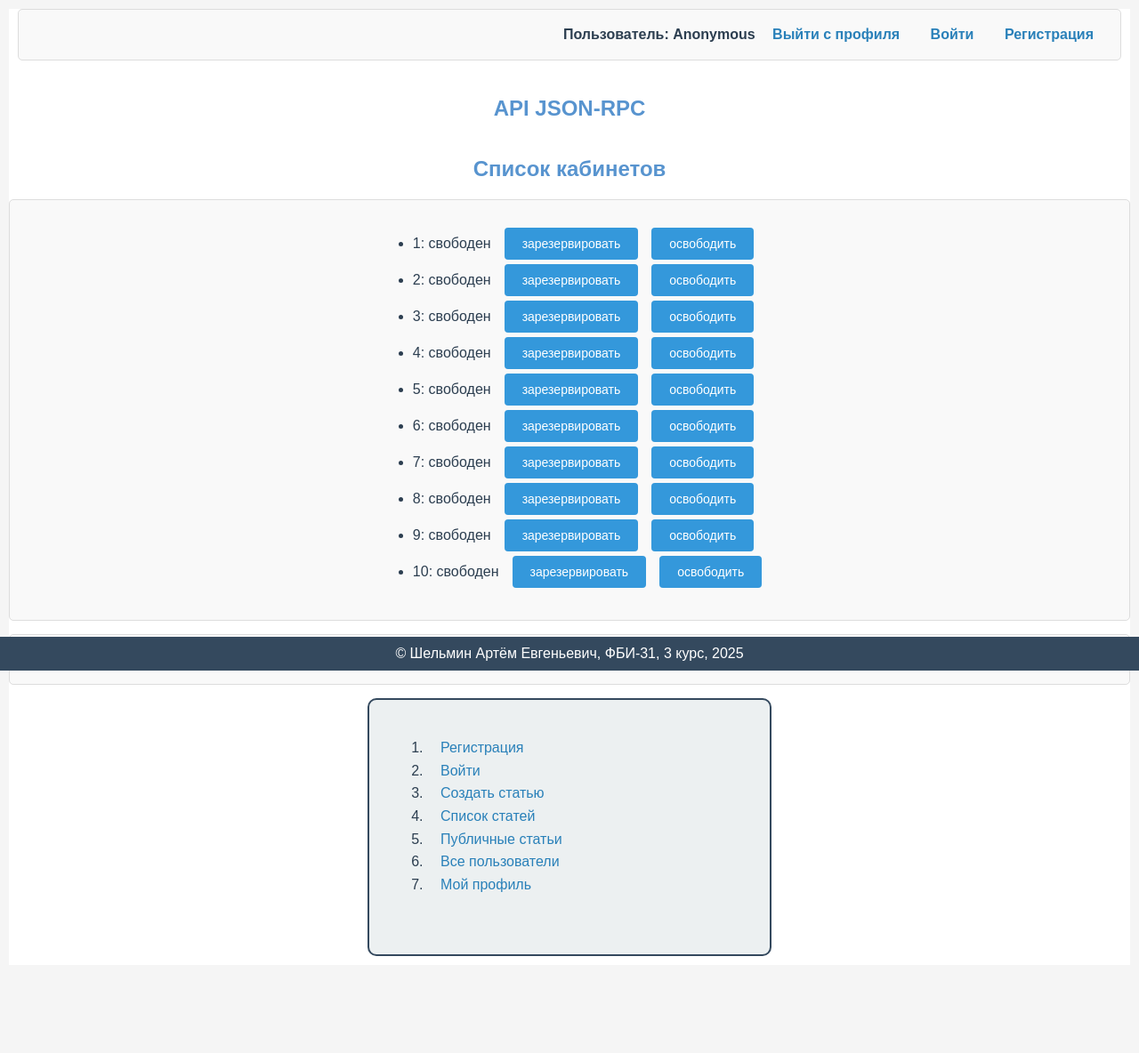
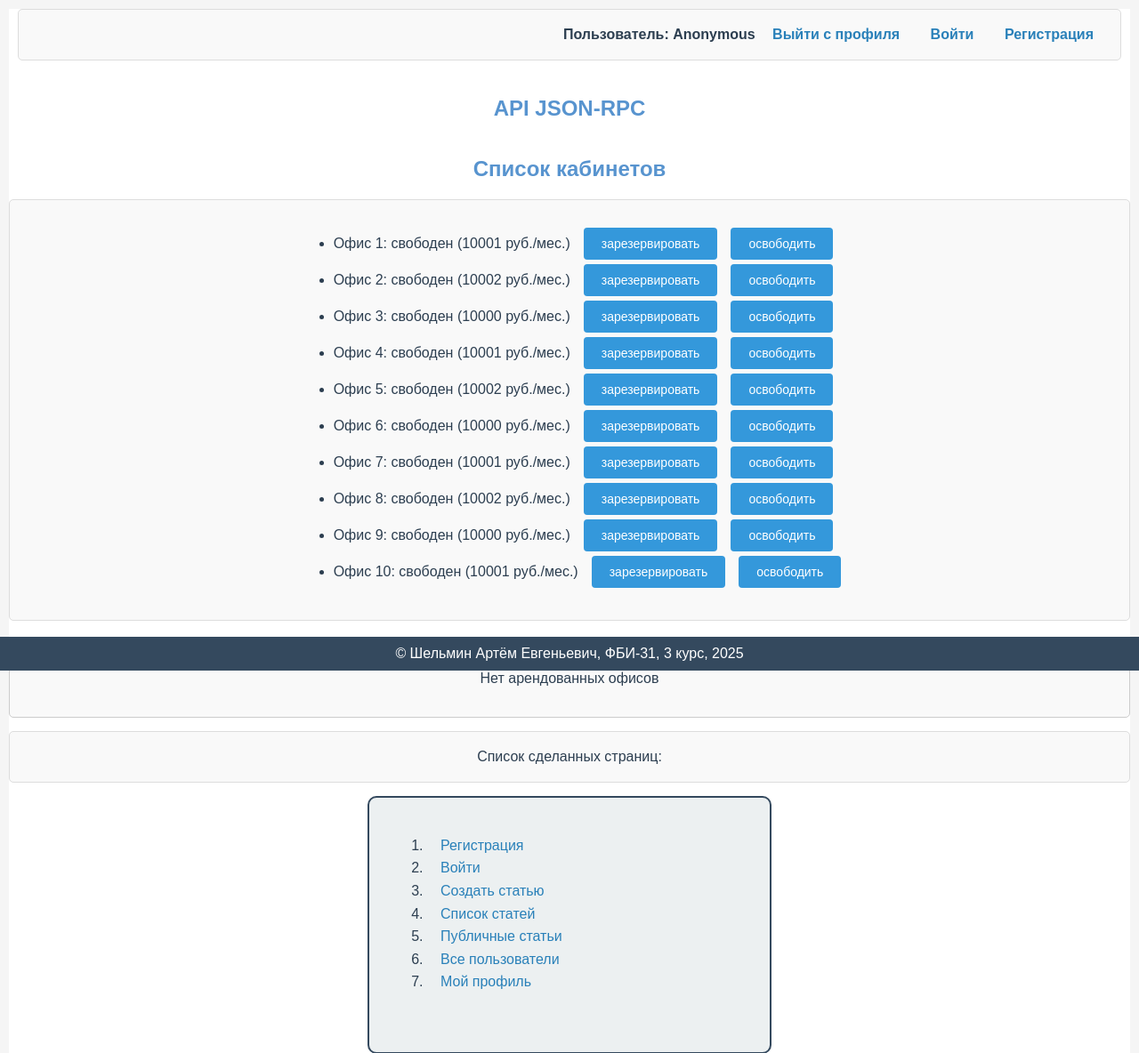
Before and after one commit to ArtematGame/WebCursTree, a Flask app: page /lab6/ in a window 1280 px wide. Shown: the part 46-1230 px from the top of the page at 89% size. Before the commit the page ends 1121 px from the top, so only its background shows below. Run offline with Flask 3, Linux system fonts and the light colour scheme.

Commit message:
цена

```diff
--- a/lab6.py
+++ b/lab6.py
@@ -4,7 +4,7 @@
 
 offices = []
 for i in range (1, 11):
-    offices.append({"number": i, "tenant": ""})
+    offices.append({"number": i, "tenant": "", "price": 10000 + i%3})
 
 @lab6.route('/lab6/')
 def main():
--- a/templates/lab6/lab6.html
+++ b/templates/lab6/lab6.html
@@ -22,10 +22,14 @@
     .then(function (data) {
         const office_list = data.result;
         const ul = document.getElementById('office-list');
+
+        let totalCost = 0;
+        let rentedOffices = [];
+
         for(let i = 0; i < office_list.length; i++) {
             const office = office_list[i];
             const li = document.createElement('li');
-            li.innerText = `${office.number}: ${office.tenant || 'свободен'}`;
+            li.innerText = `Офис ${office.number}: ${office.tenant || 'свободен'} (${office.price} руб./мес.)`;
 
             const bookingButton = document.createElement('button');
             bookingButton.innerText = 'зарезервировать';
@@ -40,6 +44,22 @@
             li.appendChild(cancelButton);
 
             ul.appendChild(li);
+
+            if (office.tenant) {
+                totalCost += office.price;
+                rentedOffices.push(`Офис ${office.number} - ${office.price} руб.`);
+            }
+
+            const totalCostDiv = document.getElementById('total-cost');
+            if (totalCost > 0) {
+                totalCostDiv.innerHTML = `
+                    <h3>Общая стоимость аренды:</h3>
+                    <p>${rentedOffices.join('<br>')}</p>
+                    <p><strong>Итого: ${totalCost} руб./мес.</strong></p>
+                `;
+            } else {
+                totalCostDiv.innerHTML = '<p>Нет арендованных офисов</p>';
+            }
         }
     });
 }
@@ -142,6 +162,8 @@
         <ul id="office-list" style="display: inline-block; text-align: left;"></ul>
     </div>
 
+    <div id="total-cost" style="margin-top: 20px; padding: 15px; border: 1px solid #ccc; background-color: #f9f9f9;"></div>
+
     <div>
         Список сделанных страниц:
     </div>
```
